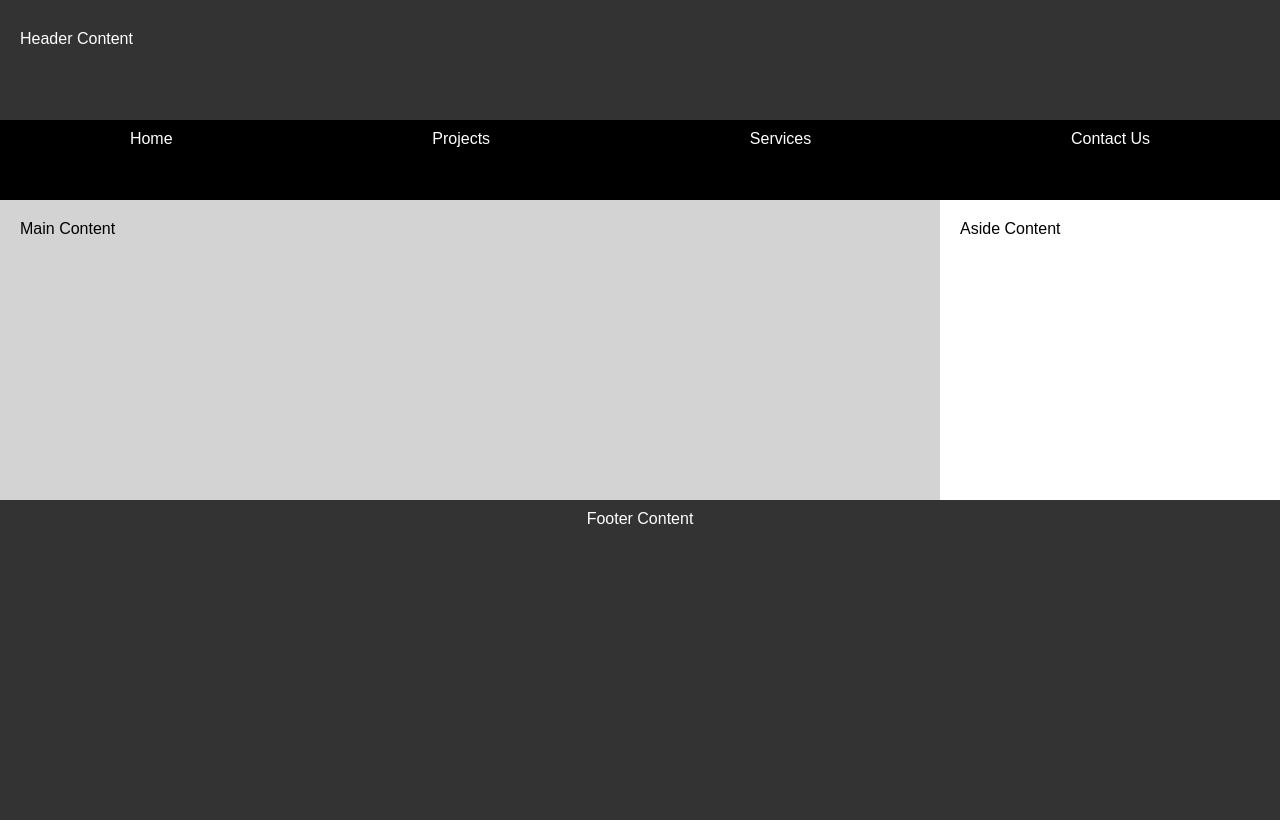
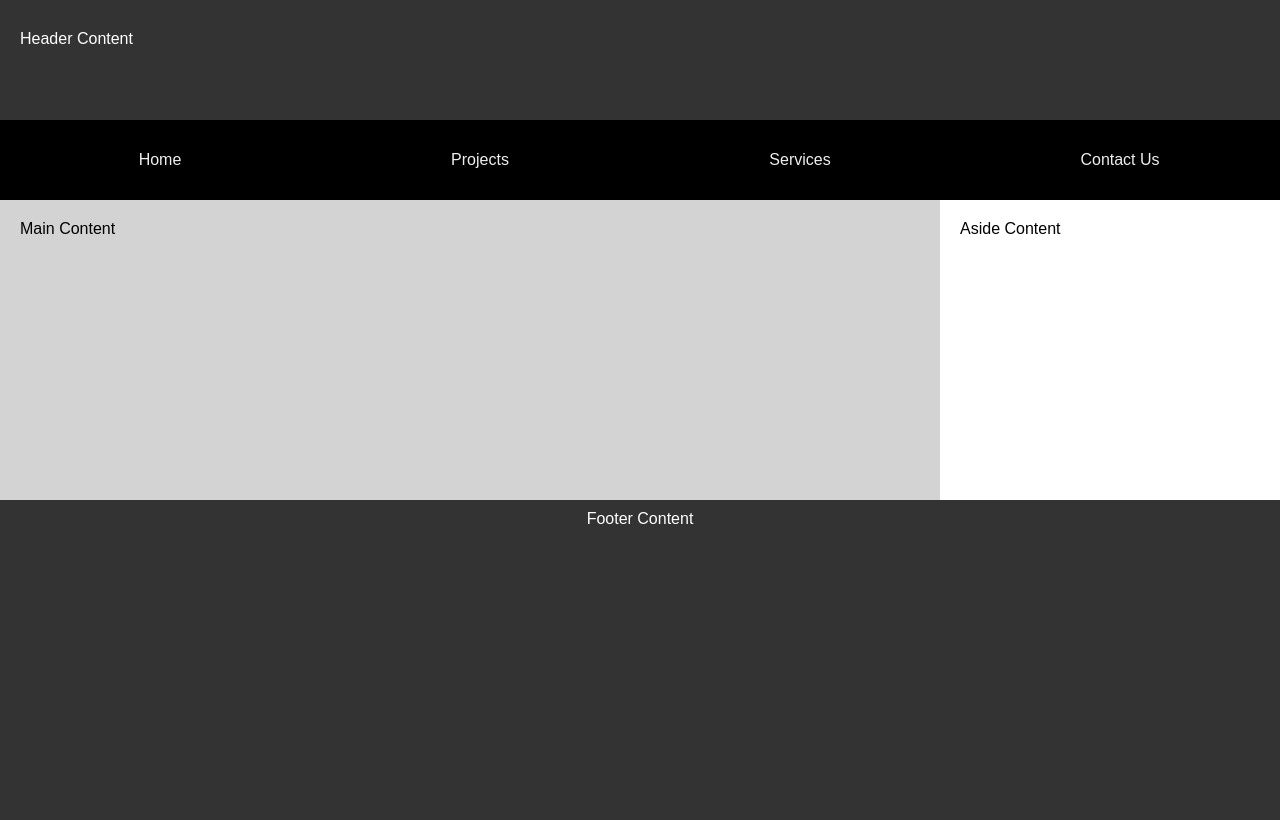
Before and after one commit to Olamstix/wdd131, a plain HTML site: page week01/basic-layout.html in a window 1280 px wide. Drawn offline with Linux system fonts and the light colour scheme.

Commit message:
restructured the layout

```diff
--- a/week01/basic-layout.html
+++ b/week01/basic-layout.html
@@ -13,13 +13,11 @@
             Header Content
             </div>
         </header>
-        <nav class="nav-bar">
-            <ul>
-                <li><a href="#">Home</a></li>
-                <li><a href="#">Projects</a></li>
-                <li><a href="#">Services</a></li>
-                <li><a href="#">Contact Us</a></li>
-            </ul>
+        <nav class="navigation modern">
+            <a href="#">Home</a>
+            <a href="#">Projects</a>
+            <a href="#">Services</a>
+            <a href="#">Contact Us</a>
         </nav>
         <main>
             <section class="main-content">
--- a/week01/styles/layout.css
+++ b/week01/styles/layout.css
@@ -16,28 +16,32 @@ header {
 }
 
 nav {
-    background-color: black;
     height: 80px;
 }
 
-nav ul {
-    list-style-type: none;
-    margin: 0;
-    padding: 0;
-    display: flex;
-    justify-content: space-around;
+.modern a {
+    flex: 1 1 100%;
 }
 
-nav ul li {
-    margin: 0 15px;
+.navigation {
+    list-style: none;
+    display: flex;
+    background-color: black;
+    align-items: center;
 }
 
-nav ul li a {
-    color: white;
+.navigation li {
+    flex: 1 1 auto;
+}
+
+.navigation a {
+    display: block;
+    color: #eee;
+    padding: 0.75rem;
     text-decoration: none;
-    padding: 10px 15px;
-    display: block;
+    text-align: center;
 }
+
 
 main {
     display: flex;
```
